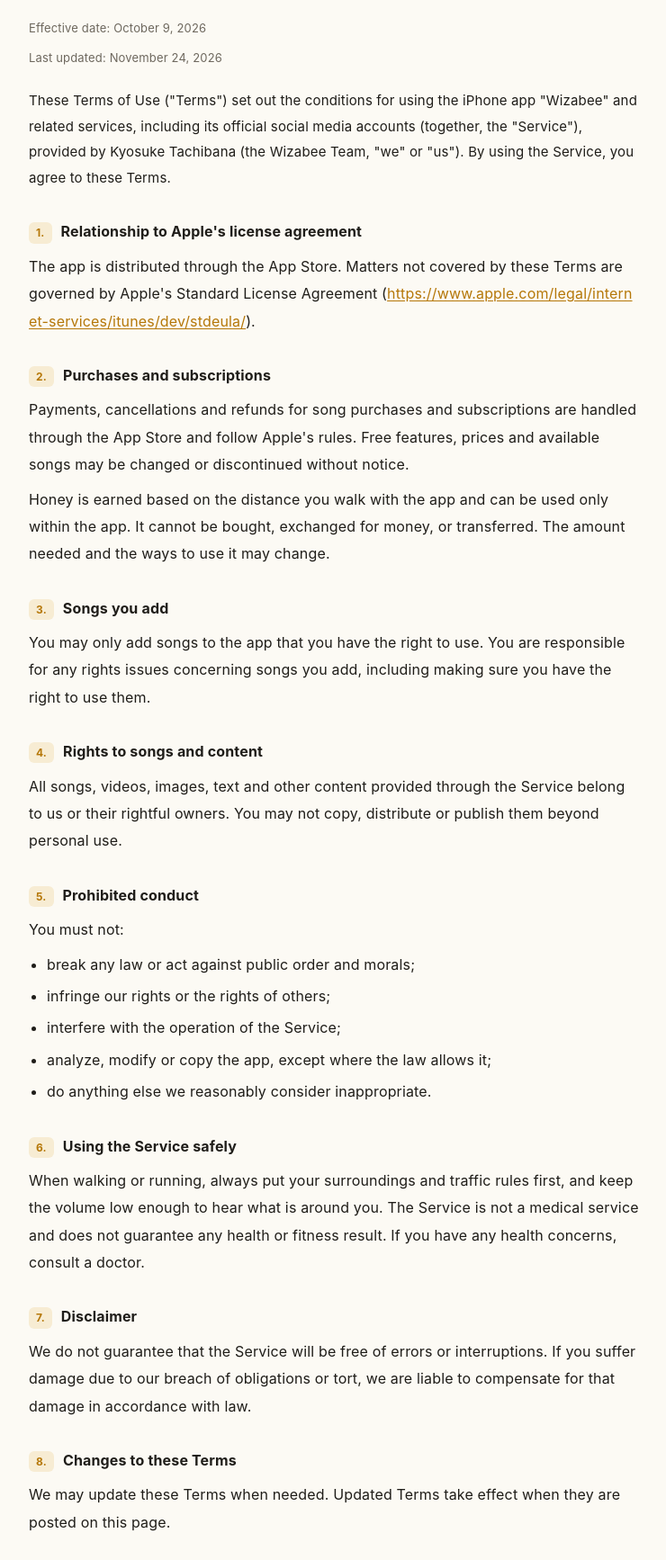
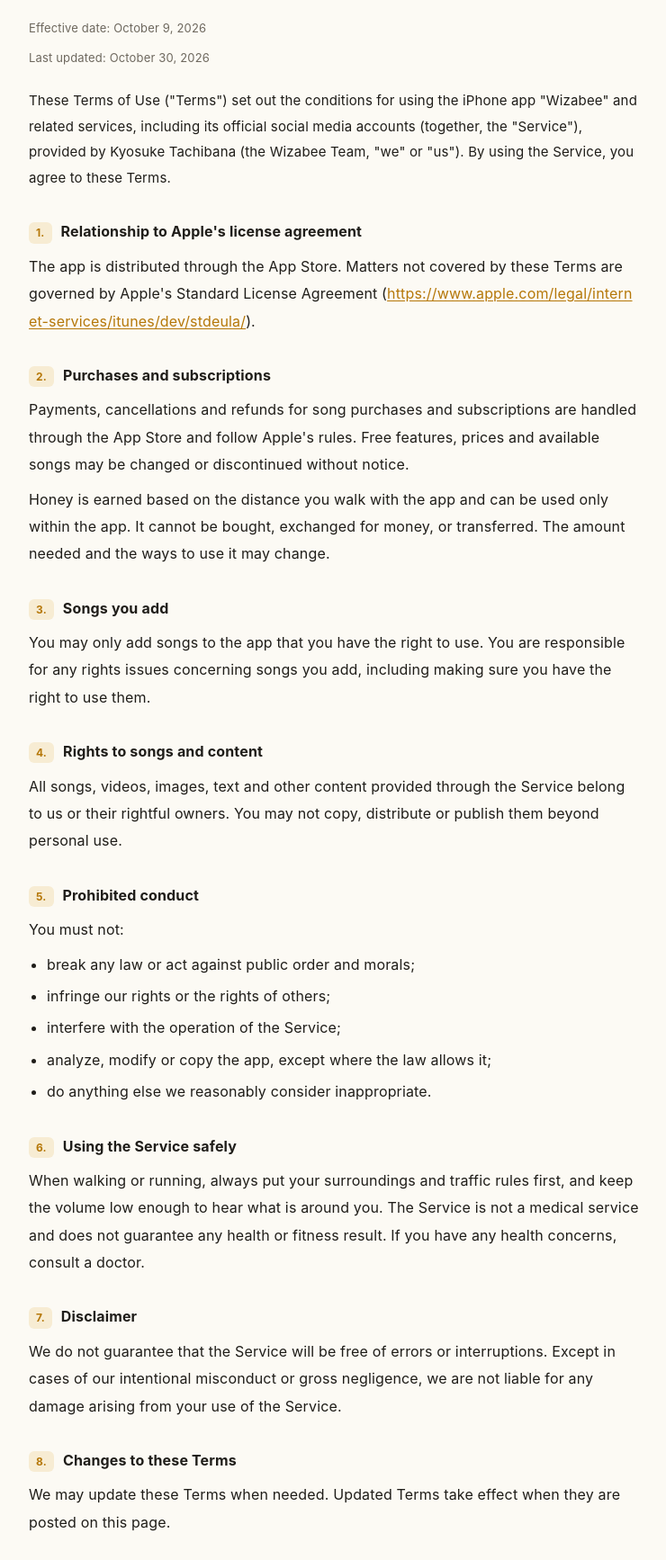
Before and after one commit to kyota1123/wizabee-privacy, a plain HTML site: page terms/en/index.html in a window 1280 px wide. Shown: the part 105-1839 px from the top of the page at 90% size, without its empty margins (268-1008 px from the left). Drawn offline with Linux system fonts and the light colour scheme.

Commit message:
terms(t7): 利用規約の 7（免責）と最終更新日を、9e3d86f の前の形（c0bcf79 と同じ・2026年11月20日）に戻す（Revert 9e3d86f）。
11/25 05:43 指揮の頼み：K. さんが「イ」（規約を戻して 2.15 を公開）と答えた時にすぐ流せるよう、作業の枝に作るだけ。push しない・main に入れない。
差は terms/index.html と terms/en/index.html の 4 行足し 4 行引きだけ。4 ページは c0bcf79 とちょうど同じ。

Co-Authored-By: Claude Opus 5.5 <noreply@anthropic.com>
Claude-Session: https://claude.ai/code/session_01EPVMvNFY8PQZvbUsMHGqC9

```diff
--- a/terms/en/index.html
+++ b/terms/en/index.html
@@ -48,7 +48,7 @@ a{color:var(--accent-deep);text-decoration:underline;text-underline-offset:2px;w
     <h1>Wizabee Terms of Use</h1>
   </header>
   <p class="meta" style="margin-top:22px;">Effective date: October 9, 2026</p>
-  <p class="meta">Last updated: November 24, 2026</p>
+  <p class="meta">Last updated: October 30, 2026</p>
   <p class="lead">These Terms of Use ("Terms") set out the conditions for using the iPhone app "Wizabee" and related services, including its official social media accounts (together, the "Service"), provided by Kyosuke Tachibana (the Wizabee Team, "we" or "us"). By using the Service, you agree to these Terms.</p>
 
   <section><h2><span class="no">1.</span>Relationship to Apple's license agreement</h2>
@@ -77,7 +77,7 @@ a{color:var(--accent-deep);text-decoration:underline;text-underline-offset:2px;w
     <p>When walking or running, always put your surroundings and traffic rules first, and keep the volume low enough to hear what is around you. The Service is not a medical service and does not guarantee any health or fitness result. If you have any health concerns, consult a doctor.</p></section>
 
   <section><h2><span class="no">7.</span>Disclaimer</h2>
-    <p>We do not guarantee that the Service will be free of errors or interruptions. If you suffer damage due to our breach of obligations or tort, we are liable to compensate for that damage in accordance with law.</p></section>
+    <p>We do not guarantee that the Service will be free of errors or interruptions. Except in cases of our intentional misconduct or gross negligence, we are not liable for any damage arising from your use of the Service.</p></section>
 
   <section><h2><span class="no">8.</span>Changes to these Terms</h2>
     <p>We may update these Terms when needed. Updated Terms take effect when they are posted on this page.</p></section>
```
Also changed, not shown: terms/index.html (+2 -2 lines).
